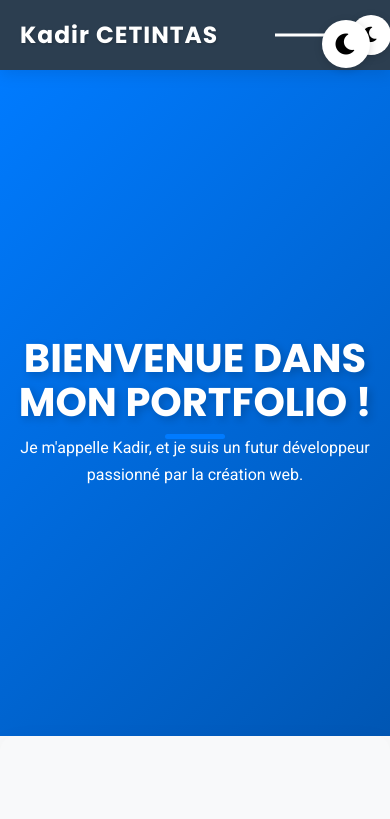
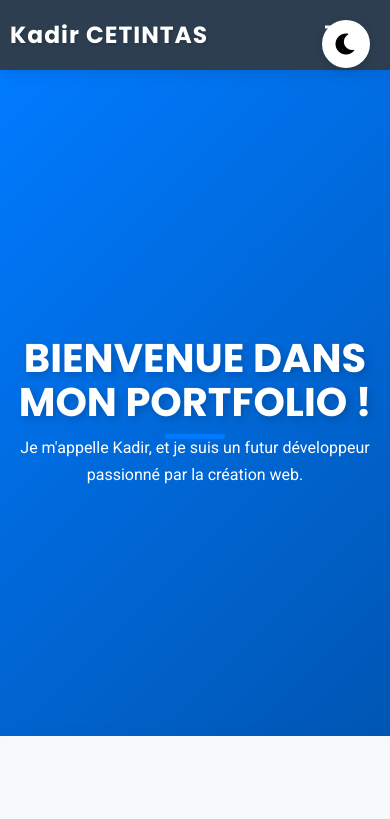
Before and after one commit to dirka66/Portfolio_2025, a plain HTML site: page index.html in a window 390 px wide. Shown: the top 819 px of the page. Drawn offline with nearby package versions, Linux system fonts and the light colour scheme.

Commit message:
Add files via upload

```diff
--- a/index.html
+++ b/index.html
@@ -23,9 +23,6 @@
                 <span></span>
                 <span></span>
                 <span></span>
-            </button>
-            <button id="dark-mode-toggle" aria-label="Basculer le mode sombre">
-                <i class="fas fa-moon"></i>
             </button>
             <nav class="main-nav">
                 <ul>
--- a/style.css
+++ b/style.css
@@ -70,6 +70,10 @@ header h1 {
     font-size: clamp(1.8em, 4vw, 2.2em);
     letter-spacing: 1px;
     text-shadow: 1px 1px 3px var(--shadow-lg);
+}
+
+header h1 img, header h1 .header-img, header h1 .icon, header h1 svg {
+  display: none !important;
 }
 
 /* Menu hamburger */
@@ -1133,38 +1137,42 @@ body.dark-mode .main-nav ul li a:hover {
   color: #00bfff;
 }
 body.dark-mode #dark-mode-toggle {
+  align-items: center;
+  font-size: 1.3em;
+#dark-mode-toggle.active {
   background: #232a36;
   color: #f1f1f1;
+    gap: 0;
+  }
+  header h1 {
+    flex: 1 1 auto;
+    margin-right: 10px;
+  }
+  .menu-toggle {
+    margin-left: auto;
+    margin-right: 0;
+  }
+  #dark-mode-toggle {
+    margin-left: 8px;
+    margin-right: 0;
+    order: 2;
+    z-index: 1002;
+  }
+  header .menu-toggle, #dark-mode-toggle {
+    position: relative;
+    top: 0;
+    right: 0;
+  }
 }
-#dark-mode-toggle {
-  background: #fff;
-  border: none;
-  border-radius: 50%;
-  width: 44px;
-  height: 44px;
-  box-shadow: 0 2px 8px rgba(0,0,0,0.15);
-  cursor: pointer;
-  display: flex;
-  align-items: center;
-  justify-content: center;
-  font-size: 1.3em;
-  margin-left: 12px;
-  transition: background 0.3s, color 0.3s;
-  position: static;
-}
-header .menu-toggle, #dark-mode-toggle {
-  display: inline-flex;
-  vertical-align: middle;
-}
-@media (max-width: 768px) {
+@media (max-width: 576px) {
+  header .container {
+    padding: 0 10px;
+  }
   #dark-mode-toggle {
-    width: 40px;
-    height: 40px;
-    font-size: 1.1em;
-    margin-left: 8px;
-  }
-  header .container {
-    gap: 0;
+    width: 36px;
+    height: 36px;
+    font-size: 1em;
+    margin-left: 6px;
   }
 }
 /* Scroll to top */
```
